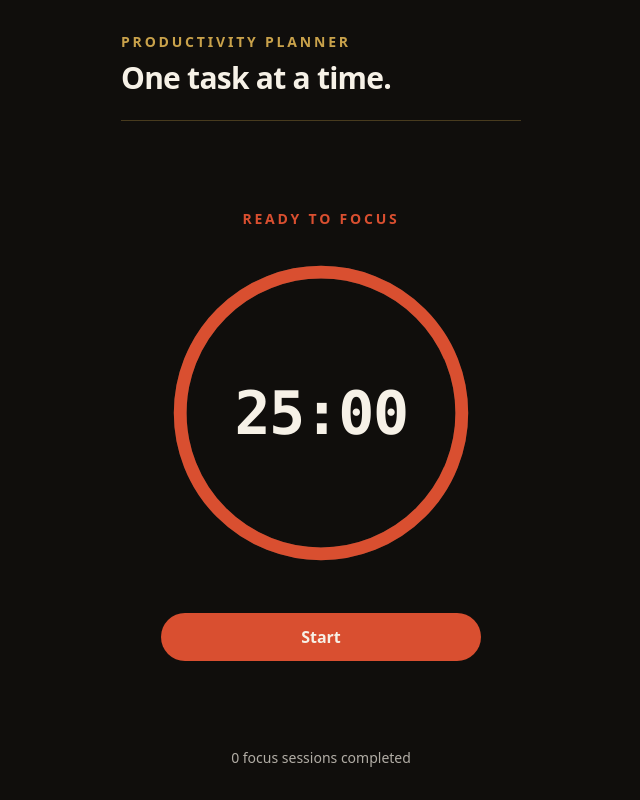
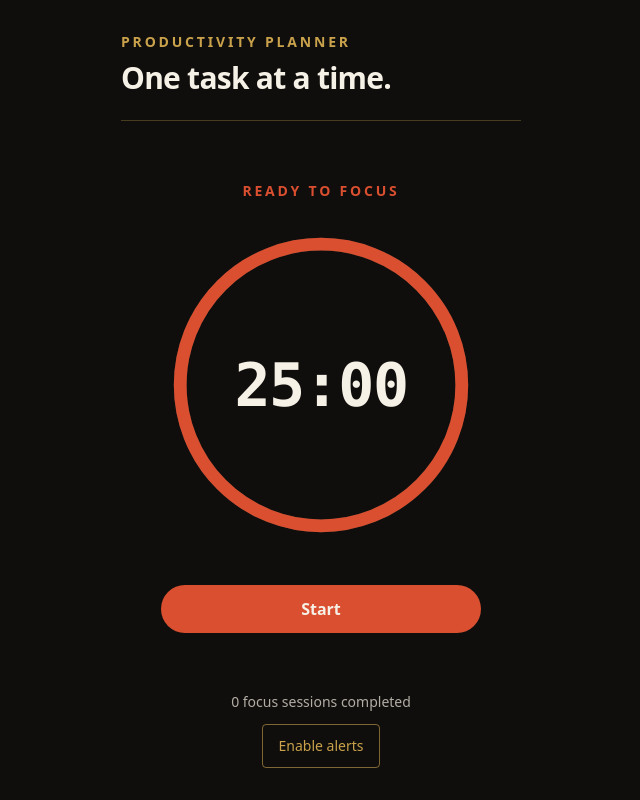
Before and after one commit to melodycartwright/ProductivityPlanner, a React (Vite) app: page / in a window 1280 px wide. Shown: the whole page, without its empty margins (319-959 px from the left). Built offline with nearby package versions, Linux system fonts and the light colour scheme.

Commit message:
feat: add enable alerts control

```diff
--- a/src/app/App.tsx
+++ b/src/app/App.tsx
@@ -1,9 +1,19 @@
+import { useState } from "react";
+
+import { requestNotificationPermission } from "../shared/lib/notifications";
 import { TimerControls } from "../features/timer/TimerControls";
 import { TimerDisplay } from "../features/timer/TimerDisplay";
 import { usePomodoroTimer } from "../features/timer/usePomodoroTimer";
 
 export default function App() {
+  const [notificationPermission, setNotificationPermission] =
+    useState<NotificationPermission>("default");
+
   const { state, start, pause, resume, skip, reset } = usePomodoroTimer();
+  async function handleEnableAlerts() {
+    const permission = await requestNotificationPermission();
+    setNotificationPermission(permission);
+  }
 
   return (
     <main className="min-h-dvh bg-cover text-paper">
@@ -35,8 +45,22 @@
           />
         </div>
 
-        <footer className="text-center text-sm text-paper/70">
-          {state.completedFocusCount} focus sessions completed
+        <footer className="flex flex-col items-center gap-3 text-center text-sm text-paper/70">
+          <p>{state.completedFocusCount} focus sessions completed</p>
+
+          {notificationPermission === "default" ? (
+            <button
+              type="button"
+              onClick={handleEnableAlerts}
+              className="min-h-11 rounded border border-gold/60 px-4 font-medium text-gold transition-colors hover:bg-gold hover:text-ink focus-visible:outline-2 focus-visible:outline-offset-2 focus-visible:outline-gold"
+            >
+              Enable alerts
+            </button>
+          ) : notificationPermission === "granted" ? (
+            <p>Alerts enabled</p>
+          ) : (
+            <p>Alerts are off. You’ll still see in-app updates.</p>
+          )}
         </footer>
       </div>
     </main>
```
